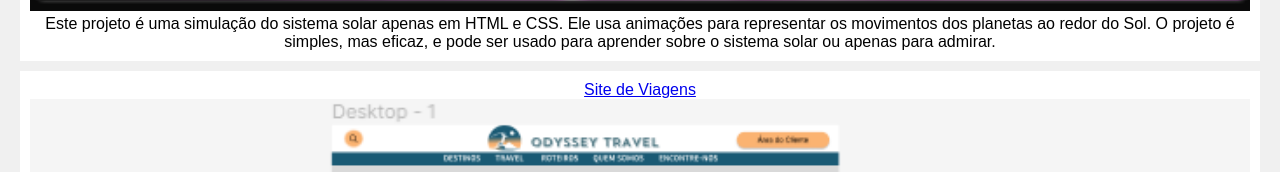
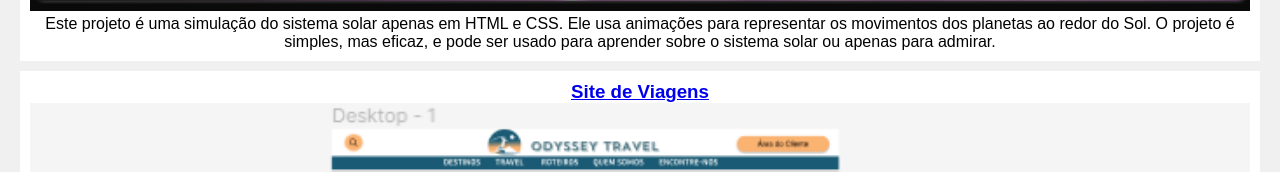
Before and after one commit to leoplibero/portifolio_v1, a plain HTML site: page index.html in a window 1280 px wide. Shown: the part 1091-1263 px from the top of the page. Drawn offline with Linux system fonts and the light colour scheme.

Commit message:
Update index.html

```diff
--- a/index.html
+++ b/index.html
@@ -30,7 +30,7 @@
             <p>Este projeto é uma simulação do sistema solar apenas em HTML e CSS. Ele usa animações para representar os movimentos dos planetas ao redor do Sol. O projeto é simples, mas eficaz, e pode ser usado para aprender sobre o sistema solar ou apenas para admirar. <br></p>
         </div>
         <div class="projeto">
-            <a href="https://leoplibero.github.io/site_OdysseyTravel/><h3>Site de Viagens</h3></a>
+            <a href="https://leoplibero.github.io/site_OdysseyTravel/"><h3>Site de Viagens</h3></a>
             <img src="Captura2.PNG">
             <p>O projeto envolve a criação de uma empresa fictícia, [Devs At Work] - Uma empresa fictícia de desenvolvimento web, que atende a um cliente fictício, [Odyssey Travel], oferecendo serviços de desenvolvimento web.<br> "Em Construção"</p>
         </div>
```
